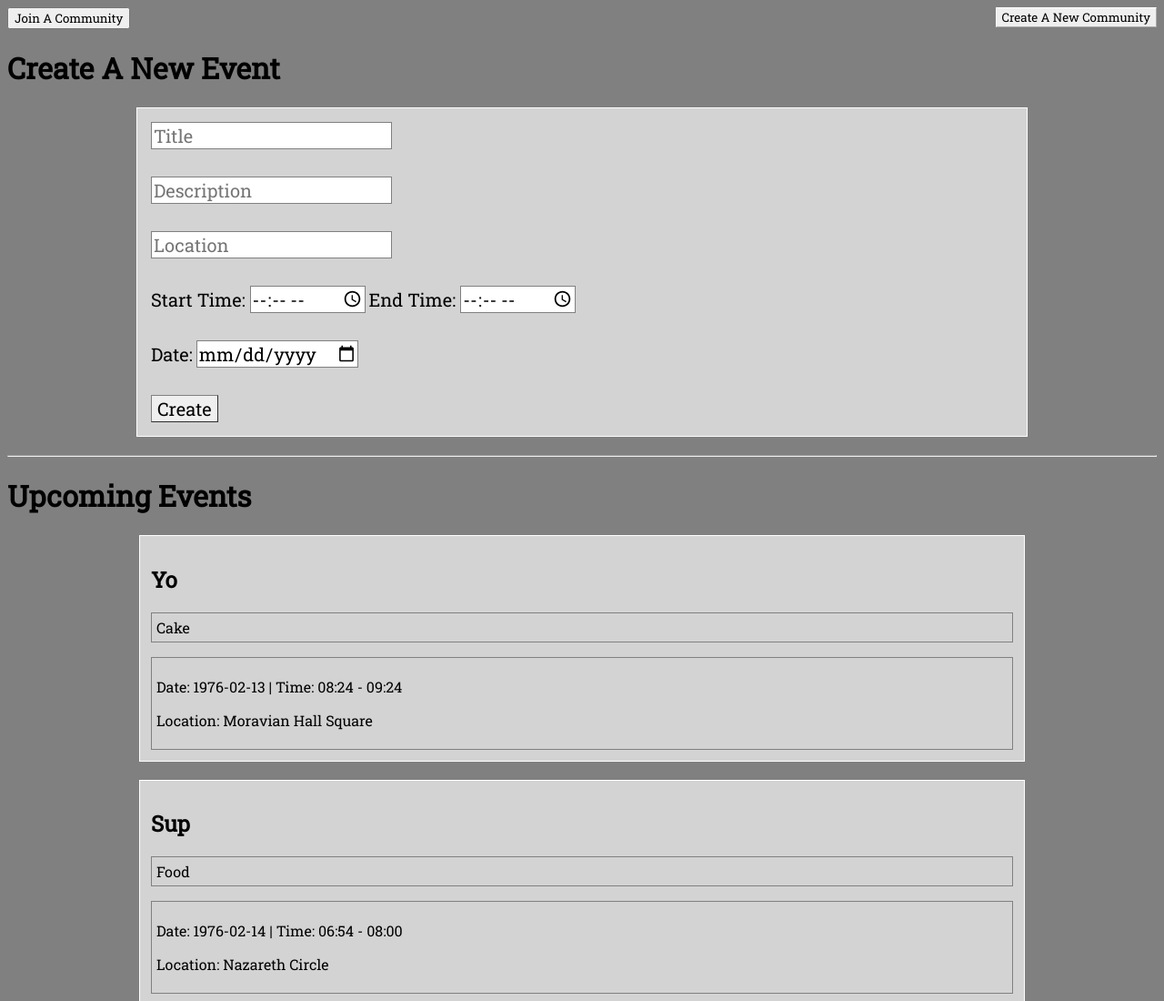
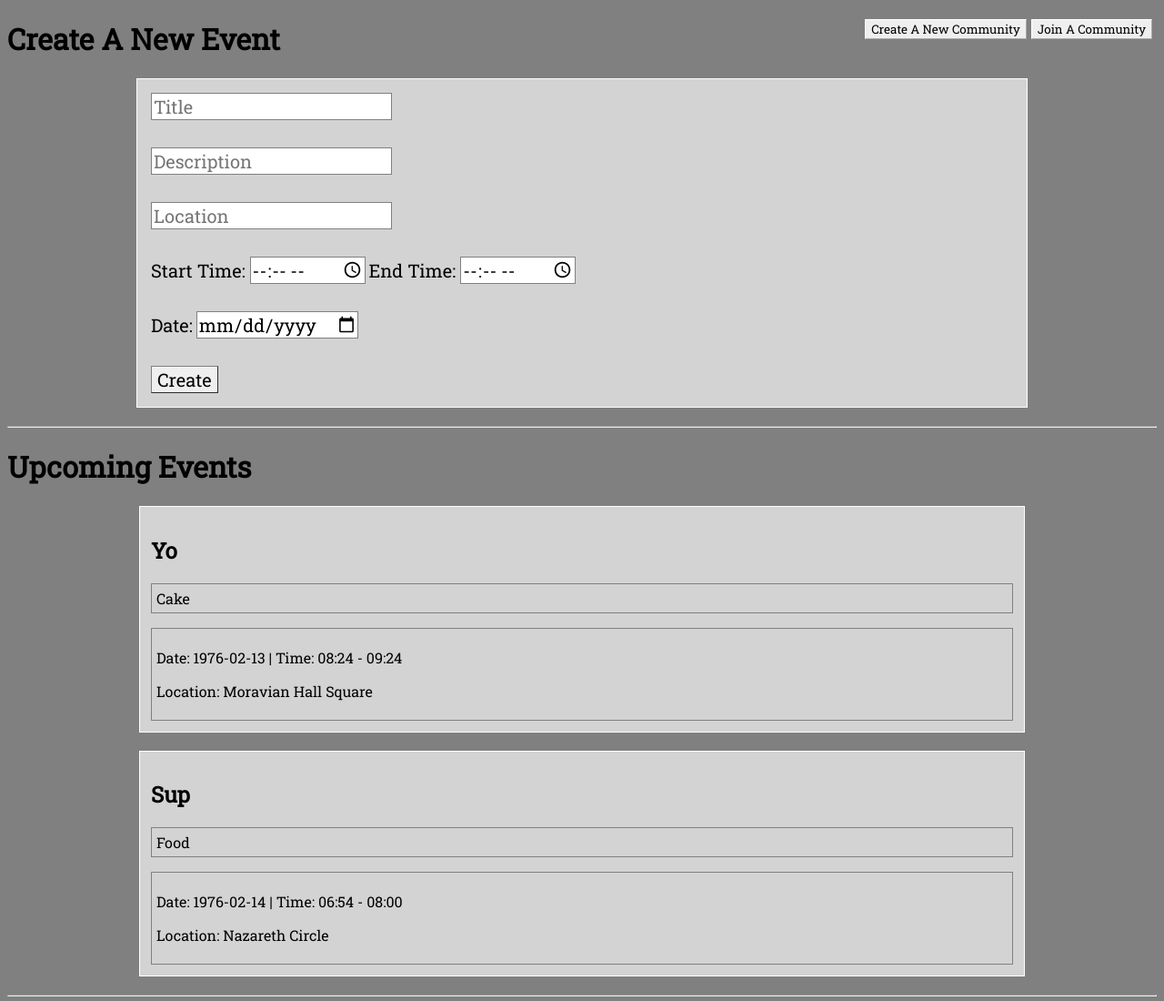
Before and after one commit to Angryquacker/ATest, a plain HTML site: page index.html in a window 1280 px wide. Shown: the top 1100 px of the page at 91% size. Drawn offline with nearby package versions, Linux system fonts and the light colour scheme.

Commit message:
Update style.css

```diff
--- a/style.css
+++ b/style.css
@@ -11,8 +11,8 @@ form button {
     border: 1px outset gray;
 }
 
-#newCom {
-    margin: 0;
+.new {
+    margin-right: 5px;
     float: right;
     border: 1px outset white;
 }
```
